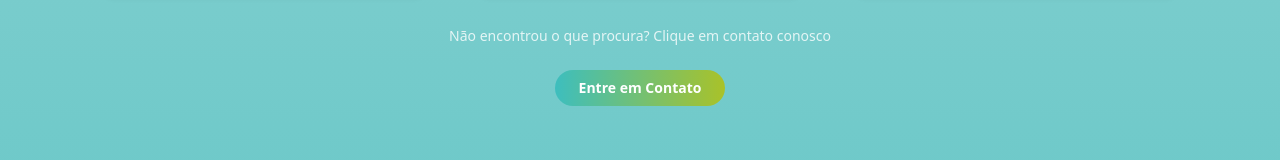
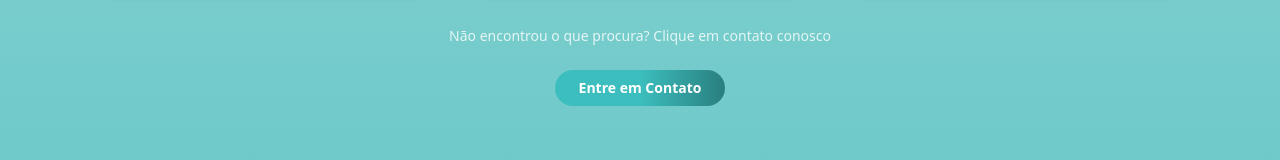
Before and after one commit to projetosseedabit/arco-site-deploy, a Next.js app: page / in a window 1280 px wide. Shown: the part 2181-2341 px from the top of the page. Built offline with nearby package versions, Linux system fonts and the light colour scheme; no server answers.

Commit message:
restyle: change gradient

```diff
--- a/src/components/sections/ServicesSection/index.tsx
+++ b/src/components/sections/ServicesSection/index.tsx
@@ -76,7 +76,7 @@ export default function ServicesSection() {
         </div>
 
         <p className="text-sm text-white/80 mb-6">Não encontrou o que procura? Clique em contato conosco</p>
-        <button className="inline-block text-white bg-gradient-to-r from-[#3DBEBE] to-[#A9C229] px-6 py-2 rounded-full text-sm font-semibold hover:bg-primary/90 transition-colors">Entre em Contato</button>
+        <button className="inline-block text-white bg-gradient-to-r from-primary via-primary to-secondary px-6 py-2 rounded-full text-sm font-semibold hover:bg-primary/90 transition-colors">Entre em Contato</button>
       </div>
     </section>
   )
```
